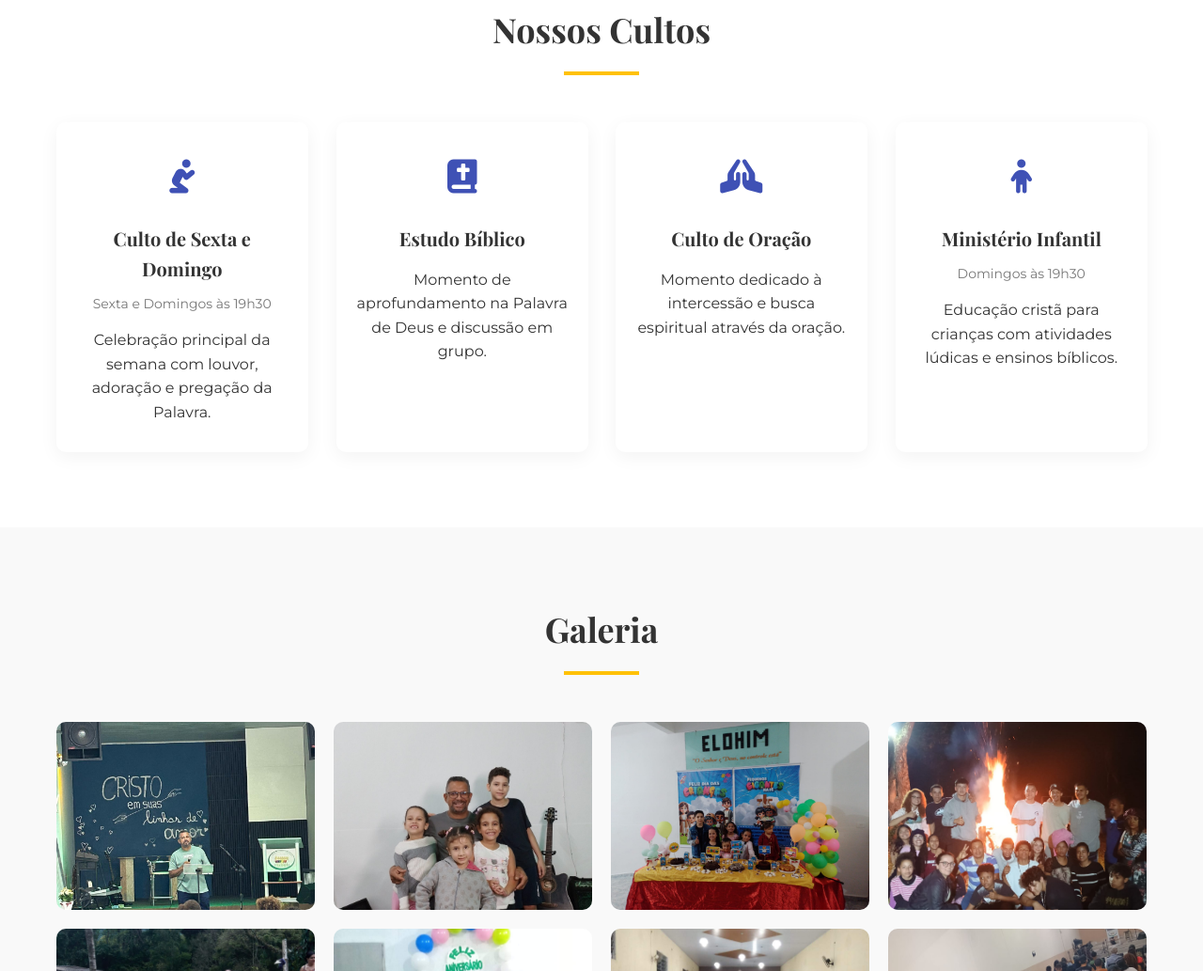
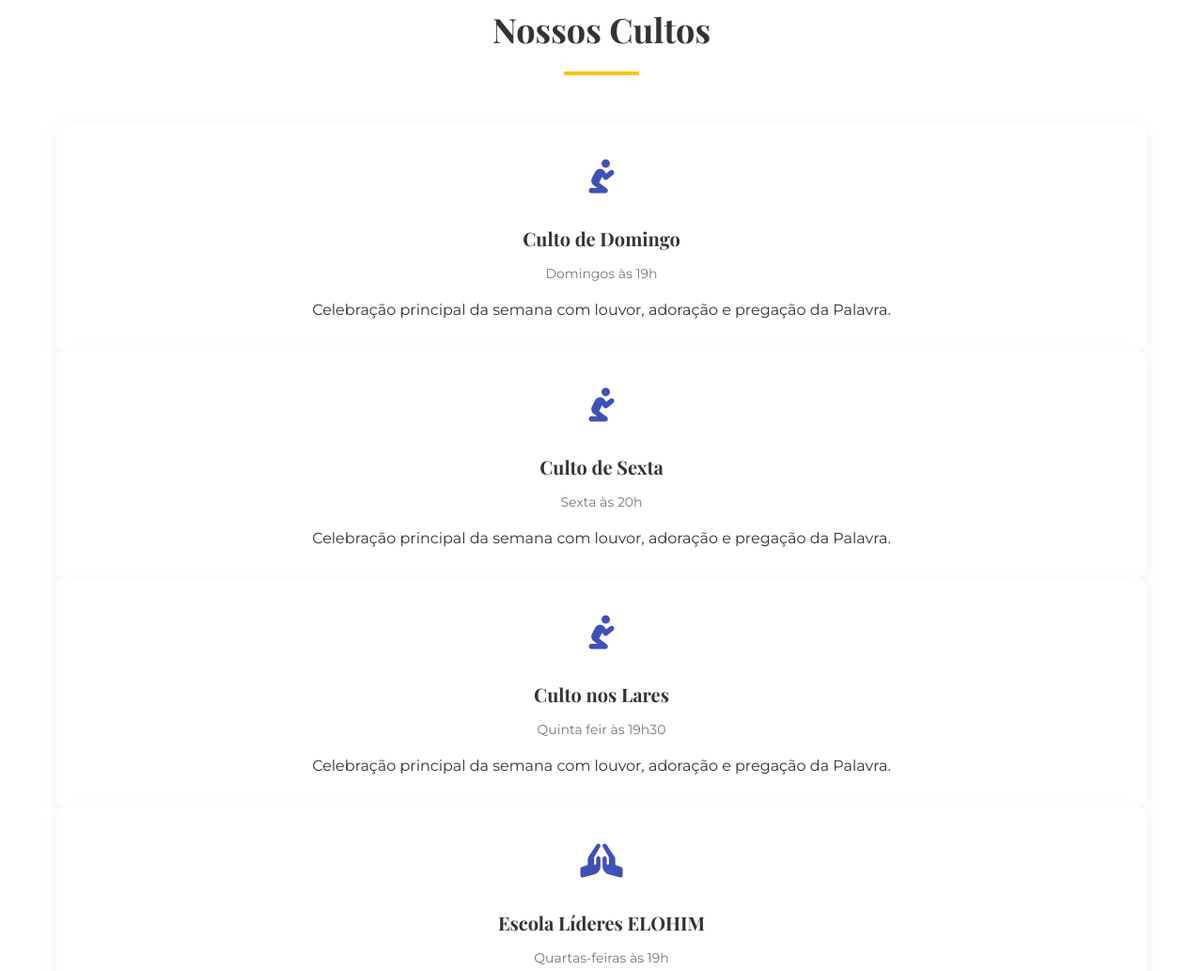
Before and after one commit to IElohiim/Elohim, a website built with Vite: page index.html in a window 1280 px wide. Shown: the part 1914-2947 px from the top of the page at 94% size. Built offline with nearby package versions, Linux system fonts and the light colour scheme; files whose address does not match are found by name.

Commit message:
Update index.html

```diff
--- a/index.html
+++ b/index.html
@@ -110,29 +110,36 @@
                 <h2>Nossos Cultos</h2>
                 <div class="divider"></div>
             </div>
-            <div class="services-container">
+             <div class="service-card" data-aos="flip-left" data-aos-delay="100">
+                    <div class="service-icon">
+                        <i class="fas fa-pray"></i>
+                    </div>
+                    <h3>Culto de Domingo</h3>
+                    <p class="service-time">Domingos às 19h</p>
+                    <p>Celebração principal da semana com louvor, adoração e pregação da Palavra.</p>
+                </div>
                 <div class="service-card" data-aos="flip-left" data-aos-delay="100">
                     <div class="service-icon">
                         <i class="fas fa-pray"></i>
                     </div>
-                    <h3>Culto de Sexta e Domingo</h3>
-                    <p class="service-time">Sexta e Domingos às 19h30</p>
+                    <h3>Culto de Sexta</h3>
+                    <p class="service-time">Sexta às 20h</p>
                     <p>Celebração principal da semana com louvor, adoração e pregação da Palavra.</p>
                 </div>
-                <div class="service-card" data-aos="flip-left" data-aos-delay="200">
+             <div class="service-card" data-aos="flip-left" data-aos-delay="100">
                     <div class="service-icon">
-                        <i class="fas fa-book-bible"></i>
+                        <i class="fas fa-pray"></i>
                     </div>
-                    <h3>Estudo Bíblico</h3>
-                    <p class="service-time"></p>
-                    <p>Momento de aprofundamento na Palavra de Deus e discussão em grupo.</p>
+                    <h3>Culto nos Lares</h3>
+                    <p class="service-time">Quinta feir às 19h30</p>
+                    <p>Celebração principal da semana com louvor, adoração e pregação da Palavra.</p>
                 </div>
                 <div class="service-card" data-aos="flip-left" data-aos-delay="300">
                     <div class="service-icon">
                         <i class="fas fa-hands-praying"></i>
                     </div>
-                    <h3>Culto de Oração</h3>
-                    <p class="service-time"></p>
+                    <h3>Escola Líderes ELOHIM</h3>
+                    <p class="service-time">Quartas-feiras às 19h</p>
                     <p>Momento dedicado à intercessão e busca espiritual através da oração.</p>
                 </div>
                 <div class="service-card" data-aos="flip-left" data-aos-delay="400">
@@ -140,7 +147,7 @@
                         <i class="fas fa-child"></i>
                     </div>
                     <h3>Ministério Infantil</h3>
-                    <p class="service-time">Domingos às 19h30</p>
+                    <p class="service-time">Domingos às 19h</p>
                     <p>Educação cristã para crianças com atividades lúdicas e ensinos bíblicos.</p>
                 </div>
             </div>
```
